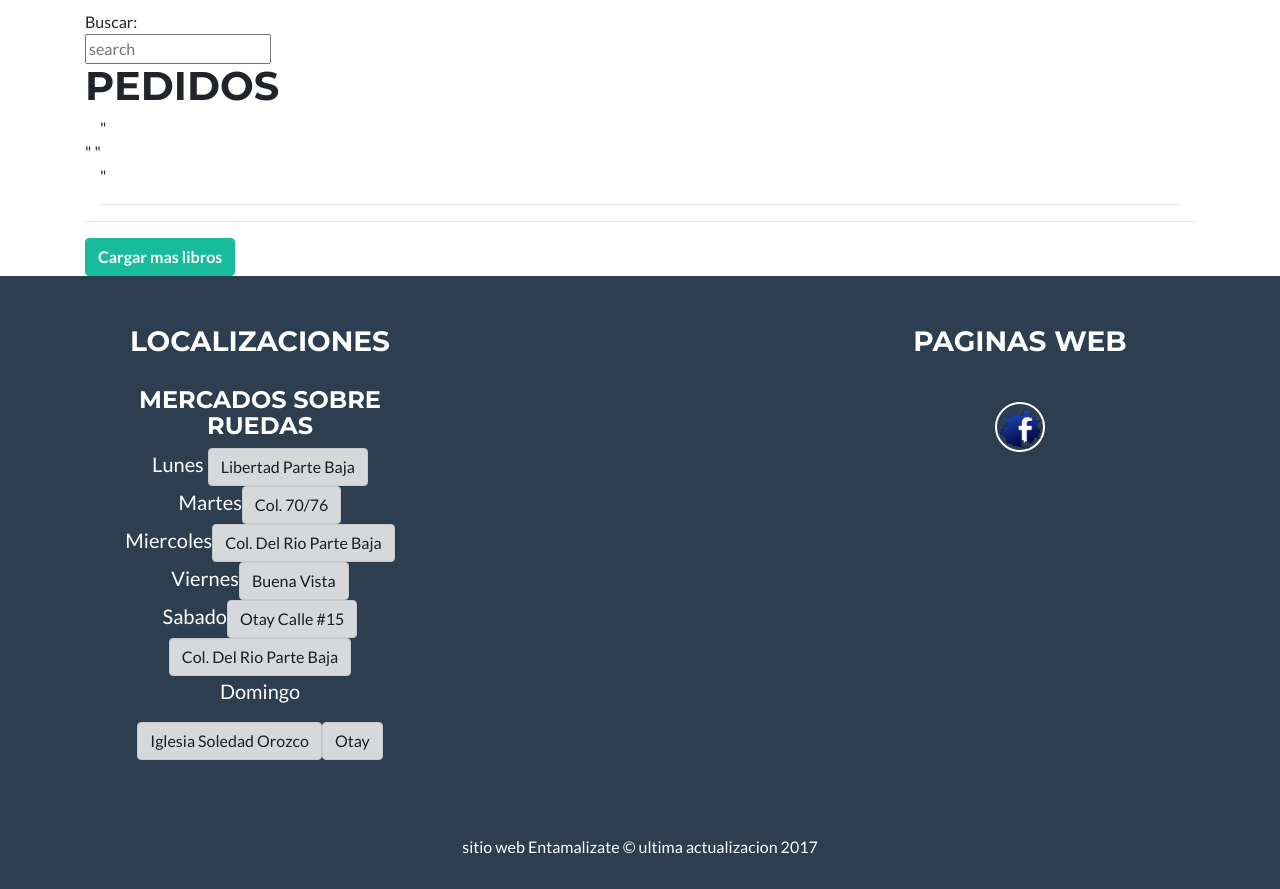
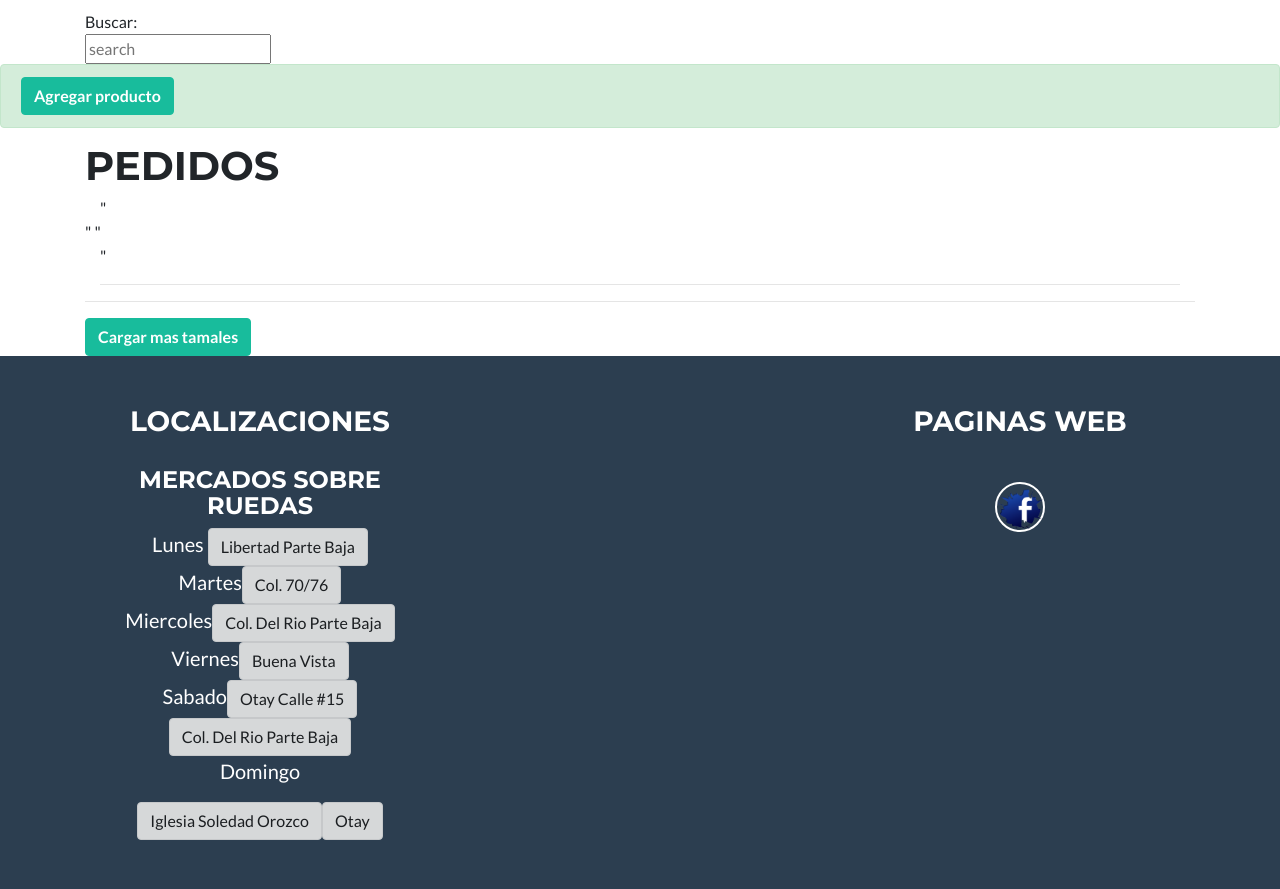
Before and after one commit to Jahgii/Entamalizate, a Django app: page /tamales/lista/detalle in a window 1280 px wide. Shown: the part 108-997 px from the top of the page. Before the commit the page ends 962 px from the top, so only its background shows below. Run offline with Django 3.2, Linux system fonts and the light colour scheme; a user stored in the database is signed in; data comes from the database, SQL or seed files in the repository; both versions use the stored data as it was after the commit; some libraries are stand-ins or nearby versions.

Commit message:
Mod009: para quien lo necesite

```diff
--- a/entamalizate/Tamales/views.py
+++ b/entamalizate/Tamales/views.py
@@ -38,25 +38,25 @@
 class Pedido_ProductosDeleteView(LoginRequiredMixin, DeleteView):
     model = Pedido_Productos
     template_name = "Tamales/delete_confirm.html"
-    success_url = reverse_lazy("VistaOrdenes")
+    success_url = reverse_lazy("pedido_productos_lista")
 
         #Clases para agregar un pedido y agregar productos.
 class PedidoCreateView(LoginRequiredMixin, FormUserNeededMixin, CreateView):
     form_class = PedidosModelForm
     template_name = "Tamales/PedirPedido.html"
-    success_url = reverse_lazy("VistaOrdenes")
+    success_url = reverse_lazy("pedidos_lista")
 
 class Pedido_ProductosCreateView(FormUserNeededMixin, CreateView):
     form_class = PedidosProductosModelForm
     template_name = "Tamales/PedirPedido.html"
-    success_url = reverse_lazy("VistaOrdenes")
+    success_url = reverse_lazy("pedido_productos_lista")
 
         #Clases para actualizar un pedido y productos contenidos en él.
 class Pedido_ProductosUpdateView(FormUserNeededMixin, UpdateView):
     queryset = Pedido_Productos.objects.all()
     form_class = PedidosProductosModelForm
     template_name = "Tamales/update_view.html"
-    success_url = reverse_lazy("VistaOrdenes")
+    success_url = reverse_lazy("pedido_productos_lista")
 
         #Clases para mostrar una lista de productos en un pedido
 class Pedido_ProductosListView(FormUserNeededMixin, ListView):
@@ -68,6 +68,7 @@
         query = self.request.GET.get("q", None)
         if query is not None:
             qs = qs.filter(
+            Q(user__username__icontains=query) |
             Q(Pedido__ID_Pedido__icontains=query)
             )
         return qs.filter(user=self.request.user)
--- a/entamalizate/accounts/api/serializers.py
+++ b/entamalizate/accounts/api/serializers.py
@@ -9,6 +9,7 @@
     class Meta:
         model = User
         fields = [
+            'id',
             'username',
             'first_name',
             'last_name',
--- a/entamalizate/entamalizate/templates/PedidosProductosView_Ajax.html
+++ b/entamalizate/entamalizate/templates/PedidosProductosView_Ajax.html
@@ -19,11 +19,10 @@
   console.log(query);
   var nextLibroUrl;
   var total = 0;
-  var con = 0;
 
   function attachLibro(proValue, prepend){
     var proId = proValue.ID;
-    var proProducto = proValue.ID_Pedido;
+    var proProducto = proValue.Producto.Nombre;
     var proCantidad = proValue.Cantidad;
     var proImagen = proValue.Producto.imagen;
 
@@ -33,12 +32,10 @@
              "<div class='card'>"+
                "<img class='card-img-top' src='"+ proImagen +"' alt=''>"+
                "<div class='card-block'>"+
-                 "<h4 class='card-title'>Identificador: "+ proId +" </h4>"+
                  "<p class='card-text'>Producto: "+ proProducto +" </p>"+
                  "<p class='card-text'>Cantidad: "+ proCantidad +" </p>"+
                "</div>"+
                "<div class='card-footer'>"+
-
                "</div>"+
              "</div>"+
            "</div>"+
@@ -47,22 +44,21 @@
 
       }else{
         $("#ajax_libros").append(
-          if (proId == ){}
              "<div class='card'>"+
                "<img class='card-img-top' src='"+ proImagen +"' alt=''>"+
                "<div class='card-block'>"+
-                 "<h4 class='card-title'>Identificador: "+ proId +" </h4>"+
                  "<p class='card-text'>Producto: "+ proProducto +" </p>"+
                  "<p class='card-text'>Cantidad: "+ proCantidad +" </p>"+
                  "<p class='card-text'>Precio: $18 </p>"+
                  "<p class='card-text'>Total:"+ (18 * proCantidad)  +" </p>"+
                "</div>"+
                "<div class='card-footer'>"+
-
+               "Total a pagar hasta ahora: $"+(total = total + (18 * proCantidad))+ "|     "+
+               "<a class='btn btn-danger' href='/tamales/orden/producto/"+proId+"/delete/' role='button'>Eliminar</a>"+ "|"+
+               "<a class='btn btn-success' href='/tamales/orden/producto/"+proId+"/update/' role='button'>modificar</a>"+
                "</div>"+
              "</div>"+
-             (con = con +1)+
-           (total = total + (18 * proCantidad))+
+
            "<br>"
         )
       }
@@ -171,6 +167,11 @@
 </div>
 
 
+<div class="alert alert-success">
+    <a class='btn btn-success' href='/tamales/orden/producto/create/' role='button'>Agregar producto</a>
+  </div>
+
+
 <div class="container">
   <h1>Pedidos</h1>
   <div class="container" class="post" id="ajax_libros">
@@ -184,7 +185,7 @@
 
 
 <div class="container">
-  <a class="btn btn-success" href="#" id='loadmore'>Cargar mas libros</a>
+  <a class="btn btn-success" href="#" id='loadmore'>Cargar mas tamales</a>
 </div>
     <!-- Imprime lista de pedidos sin funcionalidades -->
   <!-- <div class="container" class="col">
--- a/entamalizate/entamalizate/templates/form.html
+++ b/entamalizate/entamalizate/templates/form.html
@@ -8,7 +8,7 @@
 
     <div class="jumbotron">
       <div class="col-sm-8 mx-auto">
-        <form {%if form_id%} id='{{form_id}}' {%endif%} class="form"  method="POST" action="{% if action_url %}{{ action_url }}{% endif %}" >
+        <form {%if form_id%} id='{{form_id}}' {%endif%} class="form"  method="POST" action="" >
           {% csrf_token %}
 
           <div class="control">
--- a/entamalizate/entamalizate/templates/home.html
+++ b/entamalizate/entamalizate/templates/home.html
@@ -51,16 +51,22 @@
               <a class="nav-link js-scroll-trigger" href="#contact">Contáctanos</a>
             </li>
             {% if user.is_authenticated %}
+            <!-- <li class="nav-item">
+              <a class="nav-link js-scroll-trigger" href="/accounts/register/">Registrar</a>
+            </li> -->
             <li class="nav-item">
-              <a class="nav-link js-scroll-trigger" href="/accounts/register/">Registrar</a>
+              <a class="nav-link js-scroll-trigger" href="/tamales/lista?q={{user.username}}">Ordenar</a>
             </li>
-            <!-- <li class="nav-item">
+            <li class="nav-item">
+              <a class="nav-link js-scroll-trigger" href="/logout">Cerrar sesión</a>
+            </li>
+            {% else %}
+            <li class="nav-item">
               <a class="nav-link js-scroll-trigger" href="/login">Login</a>
-            </li> -->
-            {% else %}
-              <li class="nav-item">
+            </li>
+              <!-- <li class="nav-item">
                 <a class="nav-link js-scroll-trigger" href="/login">Login</a>
-              </li>
+              </li> -->
             {% endif %}
           </ul>
         </div>
@@ -74,7 +80,7 @@
     <header class="masthead">
         <div class="container">
           <h1>Tamales</h1>
-          <h4>"El Sobrerito"</h4>
+          <h4>"El Sombrerito"</h4>
           <!-- <span class="name">¡Bienvenido!</span> -->
           <img class="img-fluid" src="{% static 'img/BULL.png' %}" alt="">
           {% if user.is_authenticated %}
@@ -334,7 +340,7 @@
                     <li>
                       <strong>
                         <!-- link para realizar pedido -->
-                        <a href="/tamales/lista">Realizar pedido</a>
+                        <a href="/tamales/lista?q={{user.username}}">Realizar pedido</a>
                       </strong>
                     </li>
                     {% else %}
@@ -377,7 +383,7 @@
                     <li>
                       <strong>
                         <!-- link para realizar pedido -->
-                        <a href="/tamales/lista">Realizar pedido</a>
+                        <a href="/tamales/lista?q={{user.username}}">Realizar pedido</a>
                       </strong>
                     </li>
                     {% else %}
@@ -420,7 +426,7 @@
                     <li>
                       <strong>
                         <!-- link para realizar pedido -->
-                        <a href="/tamales/lista">Realizar pedido</a>
+                        <a href="/tamales/lista?q={{user.username}}">Realizar pedido</a>
                       </strong>
                     </li>
                     {% else %}
@@ -462,7 +468,7 @@
                     <li>
                       <strong>
                         <!-- link para realizar pedido -->
-                        <a href="/tamales/lista">Realizar pedido</a>
+                        <a href="/tamales/lista?q={{user.username}}">Realizar pedido</a>
                       </strong>
                     </li>
                     {% else %}
@@ -504,7 +510,7 @@
                     <li>
                       <strong>
                         <!-- link para realizar pedido -->
-                        <a href="/tamales/lista">Realizar pedido</a>
+                        <a href="/tamales/lista?q={{user.username}}">Realizar pedido</a>
                       </strong>
                     </li>
                     {% else %}
--- a/entamalizate/entamalizate/urls.py
+++ b/entamalizate/entamalizate/urls.py
@@ -19,7 +19,7 @@
 from django.conf.urls.static import static
 from django.views.static import serve
 
-from .views import home
+from .views import home, Pedido
 from . import views
 from accounts.views import UserRegisterView
 
@@ -33,6 +33,8 @@
 urlpatterns = [
     url(r'^admin/', admin.site.urls),
     url(r'^$',      views.home, name='home'),
+    url(r'^accounts/profile/$',      views.Pedido, name='home_p'),
+
         #Funciones no se usaran ya que haremos todo con vistas
     # url(r'^pedido$',            views.Pedido, name='pedido'),
     # url(r'^tamales/ordenar$',   Hacer_Pedido, name='VistaOrdenes'),
@@ -42,7 +44,7 @@
     url(r'^tamales/orden/(?P<pk>\d+)/delete/$',          PedidoDeleteView.as_view(),           name='pedidos_delete'),
     url(r'^tamales/orden/create/$',                      PedidoCreateView.as_view(),           name='pedidos_create'),
     url(r'^tamales/orden/producto/(?P<pk>\d+)/delete/$', Pedido_ProductosDeleteView.as_view(), name='producto_delete'),
-    url(r'^tamales/orden/producto/(?P<pk>\d+)/create/$', Pedido_ProductosCreateView.as_view(), name='producto_create'),
+    url(r'^tamales/orden/producto/create/$', Pedido_ProductosCreateView.as_view(), name='producto_create'),
     url(r'^tamales/orden/producto/(?P<pk>\d+)/update/$', Pedido_ProductosUpdateView.as_view(), name='producto_update'),
         #path
     url(r'^static/(?P<path>.*)$',   serve, {'document_root': settings.STATIC_ROOT}),
```
Also changed, not shown: entamalizate/entamalizate/templates/PedidosView_Ajax.html (+9 -13 lines), entamalizate/entamalizate/db.sqlite3, entamalizate/entamalizate/s-storage/img/tamales/fresa.png (added), entamalizate/entamalizate/s-storage/img/tamales/pina.png (added), entamalizate/entamalizate/s-storage/img/tamales/rajas.png (added), entamalizate/entamalizate/s-storage/img/tamales/tamal.png (added), entamalizate/entamalizate/s-storage/img/tamales/tamal2.png (added), entamalizate/entamalizate/s-storage/img/tamales/tamal2_X8RndCy.png (added), entamalizate/entamalizate/s-storage/img/tamales/tamal_9MPCjQI.png (added).
